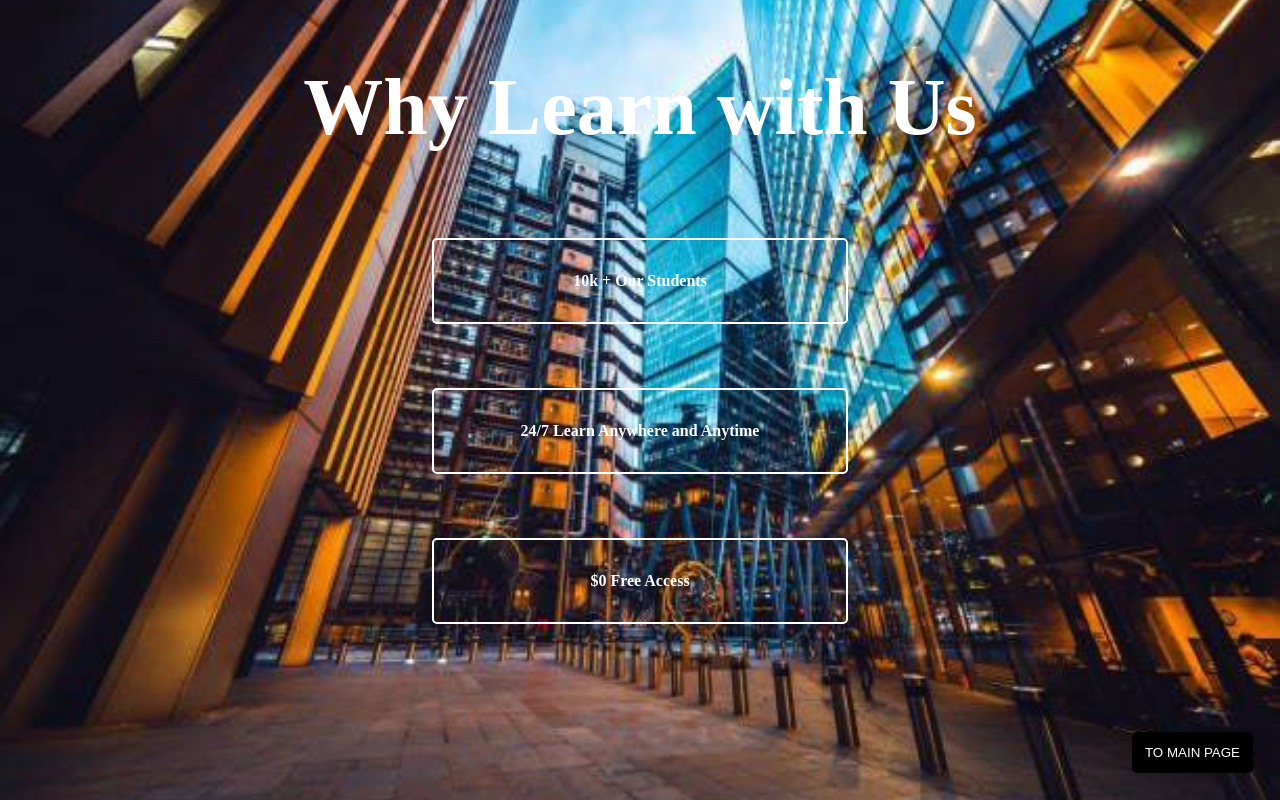
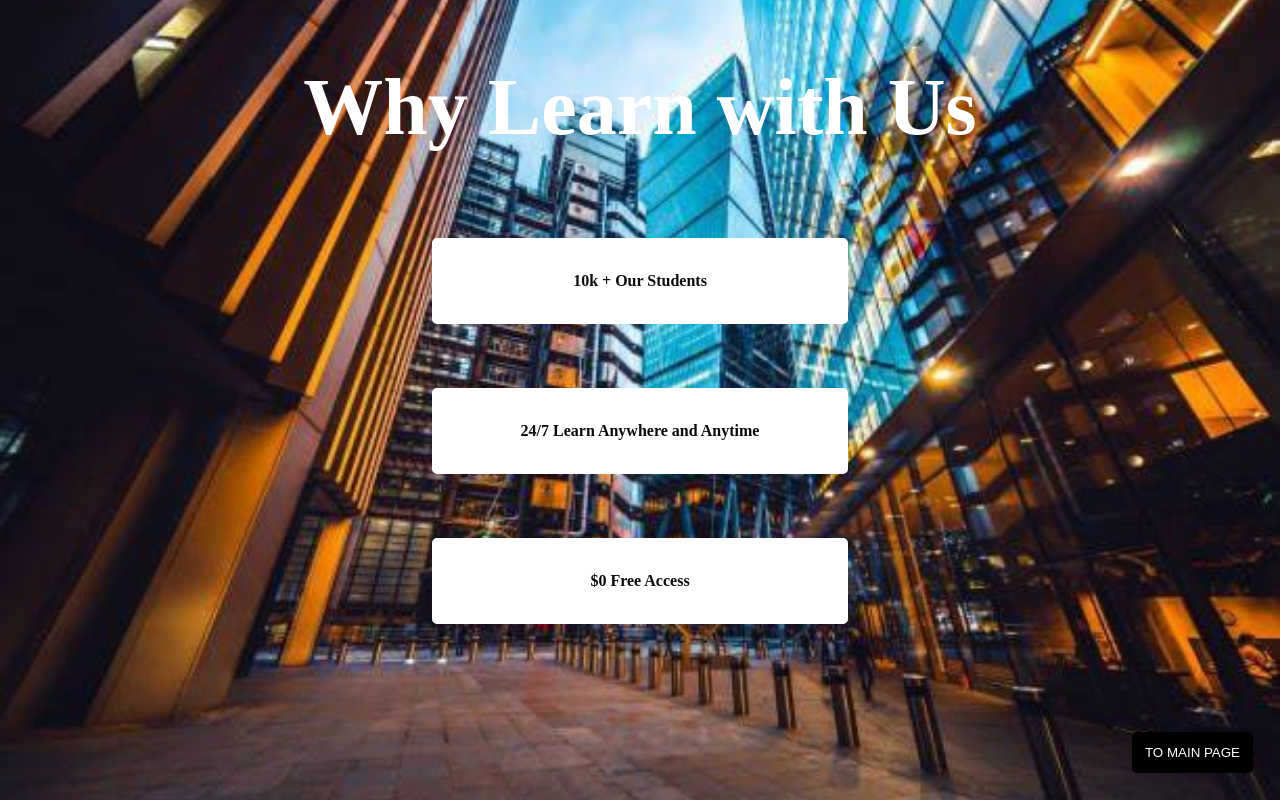
Before and after one commit to beyevi/Mnogomov, a Flask app: page /about in a window 1280 px wide. Run offline with Flask 2, Linux system fonts and the light colour scheme.

Commit message:
Update about.html

```diff
--- a/templates/about.html
+++ b/templates/about.html
@@ -29,10 +29,11 @@
 			width: 30%;
 			padding: 1em;
 			margin: 2em;
-			color: white;
+			color: rgb(11, 11, 11);
 			border: 2px solid white;
 			border-radius: 5px;
-			text-align: center;
+			background-color:white;
+      text-align: center;
 
     }
 		.button {
@@ -62,6 +63,6 @@
 			<p style="font-weight:900">$0 Free Access</p>
 		</div>
 	</div>
-	<button class="button" onclick="window.location.href='/homepage'">TO MAIN PAGE</button>
+	<button class="button" onclick="window.location.href = 'main.html';">TO MAIN PAGE</button>
 </body>
 </html>
```
